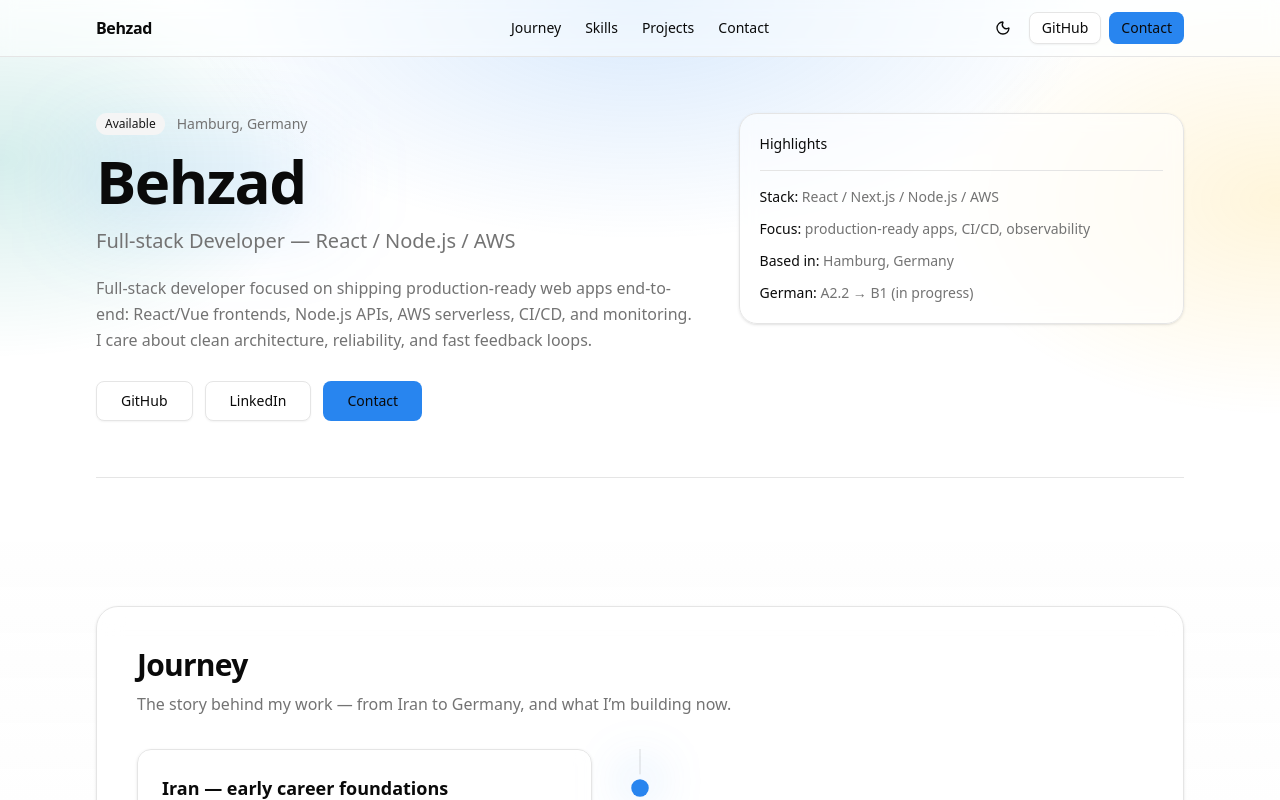
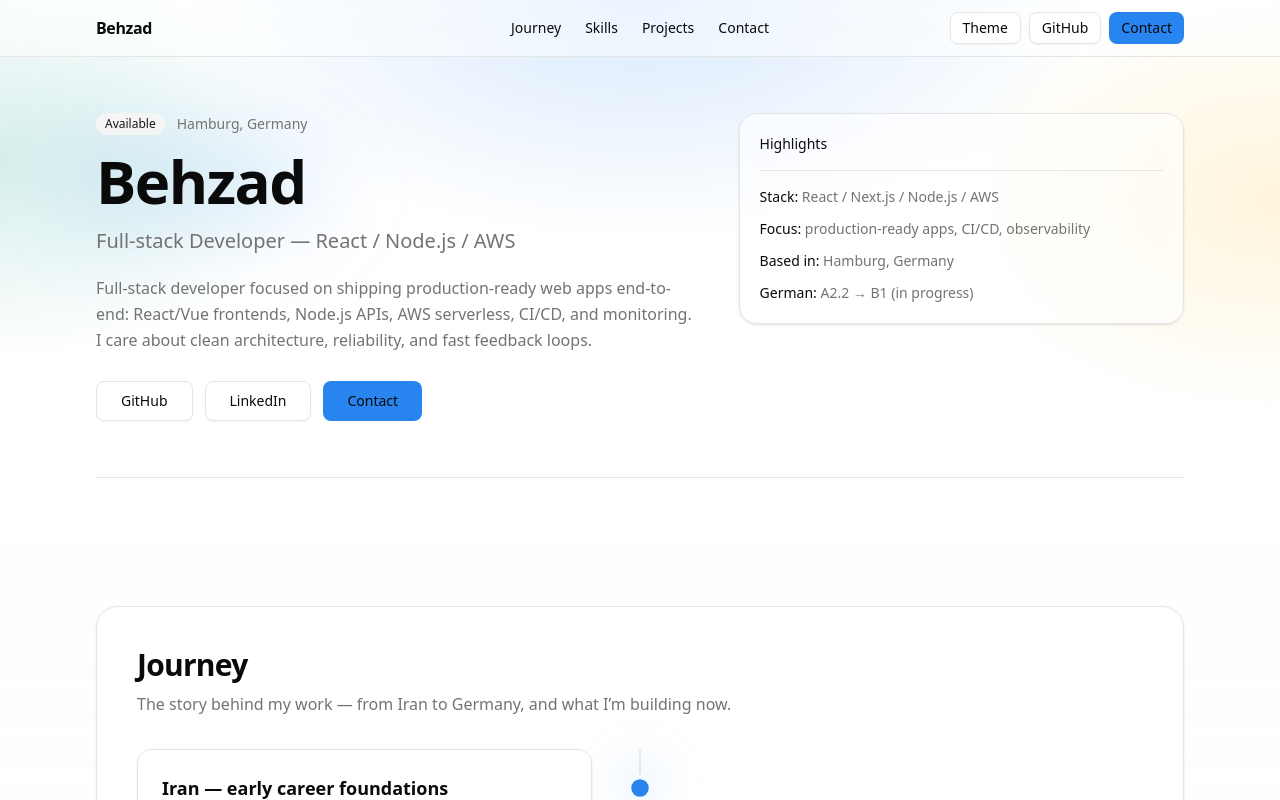
Before and after one commit to behzad-dev/timeline-portfolio, a Next.js app in the folder apps/web/: page / in a window 1280 px wide. Shown: the top 800 px of the page. Built offline with nearby package versions, Linux system fonts and the light colour scheme.

Commit message:
fix: theme toggle lint (no state updates in useEffect)

```diff
--- a/apps/web/src/components/ThemeToggle.tsx
+++ b/apps/web/src/components/ThemeToggle.tsx
@@ -1,41 +1,41 @@
-'use client';
+"use client";
 
-import { useEffect, useState } from 'react';
-import { Moon, Sun } from 'lucide-react';
-import { Button } from '@/components/ui/button';
+import { useEffect, useState } from "react";
+import { Button } from "@/components/ui/button";
 
-function getInitialTheme(): 'light' | 'dark' {
-  if (typeof window === 'undefined') return 'light';
-  const saved = window.localStorage.getItem('theme');
-  if (saved === 'light' || saved === 'dark') return saved;
-  const prefersDark = window.matchMedia?.('(prefers-color-scheme: dark)').matches;
-  return prefersDark ? 'dark' : 'light';
+type Theme = "light" | "dark";
+
+function getInitialTheme(): Theme {
+  if (typeof window === "undefined") return "light";
+
+  const saved = window.localStorage.getItem("theme");
+  if (saved === "light" || saved === "dark") return saved;
+
+  return window.matchMedia?.("(prefers-color-scheme: dark)").matches ? "dark" : "light";
+}
+
+function applyTheme(t: Theme) {
+  document.documentElement.classList.toggle("dark", t === "dark");
+  window.localStorage.setItem("theme", t);
 }
 
 export function ThemeToggle() {
-  const [theme, setTheme] = useState<'light' | 'dark'>('light');
-  const [mounted, setMounted] = useState(false);
+  // Initialize on first client render (no effect state updates)
+  const [theme, setTheme] = useState<Theme>(() => getInitialTheme());
 
+  // Effect only touches external systems (DOM + localStorage). No setState here.
   useEffect(() => {
-    const t = getInitialTheme();
-    setTheme(t);
-    setMounted(true);
-    document.documentElement.classList.toggle('dark', t === 'dark');
-  }, []);
-
-  function toggle() {
-    const next = theme === 'dark' ? 'light' : 'dark';
-    setTheme(next);
-    window.localStorage.setItem('theme', next);
-    document.documentElement.classList.toggle('dark', next === 'dark');
-  }
-
-  // Avoid hydration mismatch icon flicker
-  if (!mounted) return null;
+    applyTheme(theme);
+  }, [theme]);
 
   return (
-    <Button variant="ghost" size="icon" onClick={toggle} aria-label="Toggle theme">
-      {theme === 'dark' ? <Sun /> : <Moon />}
+    <Button
+      variant="outline"
+      size="sm"
+      onClick={() => setTheme((t) => (t === "dark" ? "light" : "dark"))}
+      aria-label="Toggle theme"
+    >
+      Theme
     </Button>
   );
 }
--- a/apps/web/src/components/sections/Timeline.tsx
+++ b/apps/web/src/components/sections/Timeline.tsx
@@ -6,8 +6,6 @@ import { motion, useInView, useReducedMotion, useScroll } from 'framer-motion';
 import { portfolio, type TimelineItem as TimelineItemType } from '@/data/portfolio';
 import { Card, CardContent, CardHeader, CardTitle } from '@/components/ui/card';
 import { Badge } from '@/components/ui/badge';
-import { Separator } from '@/components/ui/separator';
-import { PageContainer } from '@/components/PageContainer';
 import { Section } from '@/components/Section';
 
 function formatRange(start?: string, end?: string) {
```
